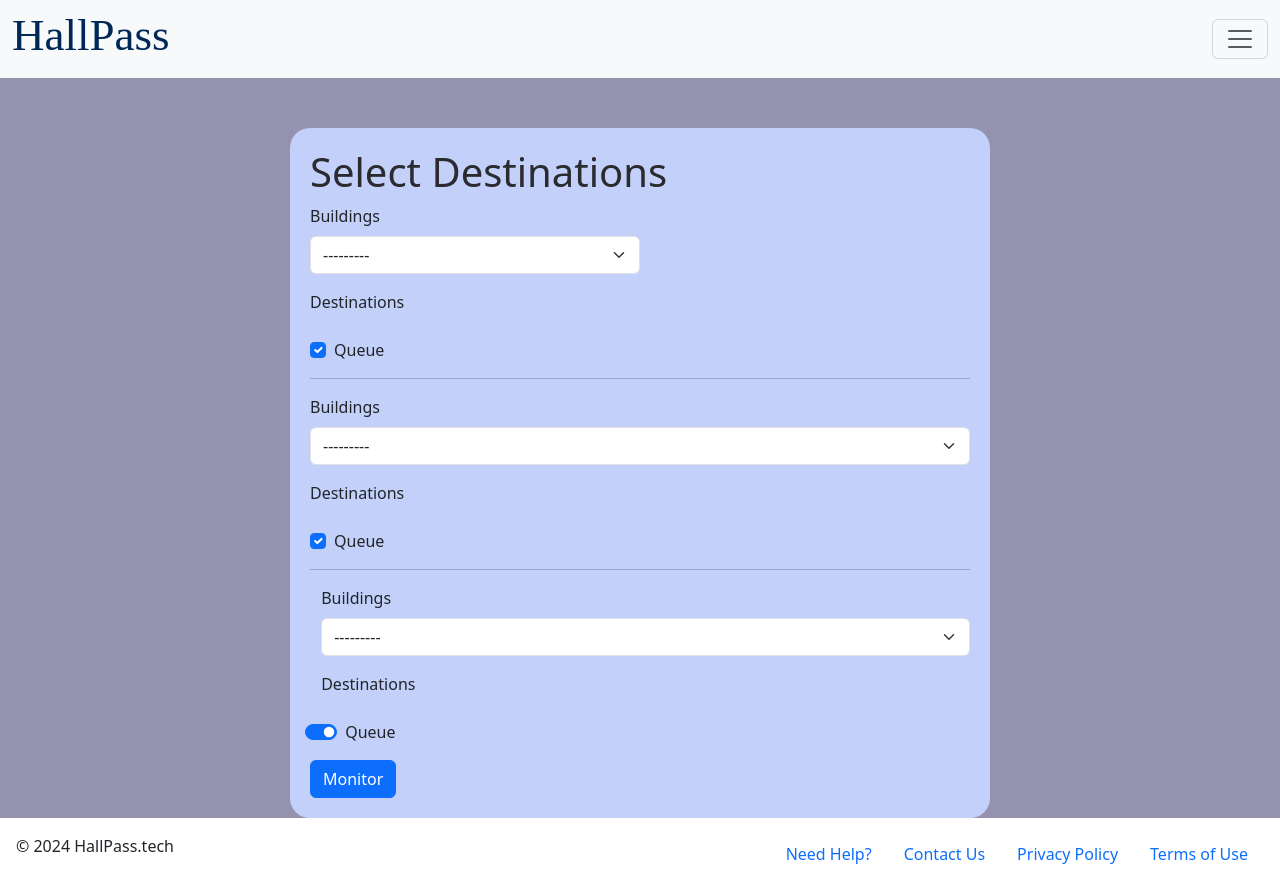
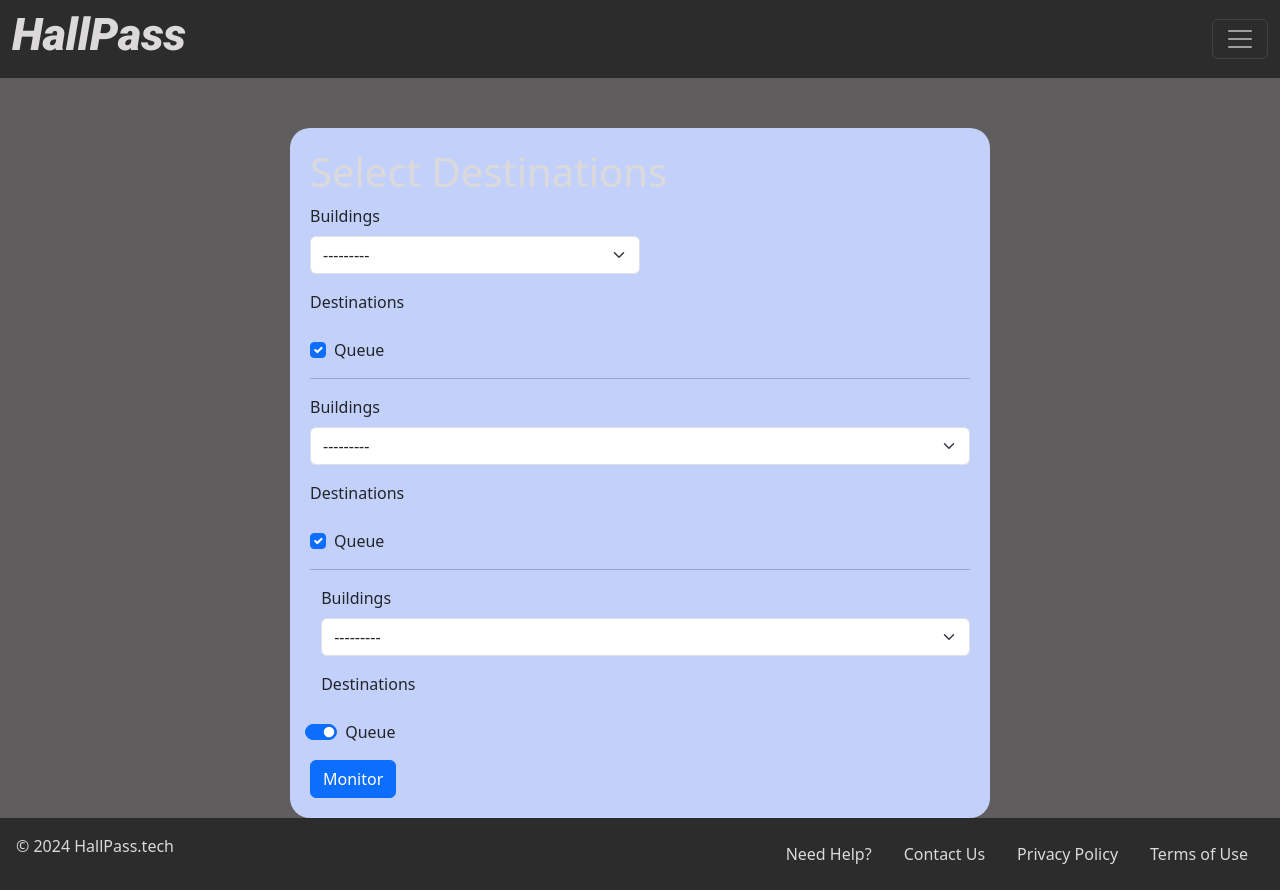
Before and after one commit to worcestertechnicalhighschool/hallpass, a Django app: page /dashboard in a window 1280 px wide. Run offline with Django 4.2, Linux system fonts and the light colour scheme; the visitor is signed in with stand-in values (Sample User, id 1); data that the repository does not hold is empty; style sheets or scripts are compiled from the project's sources; some libraries are stand-ins or nearby versions.

Commit message:
color redesign

```diff
--- a/hallpass/passes/static/scss/hallpass/components/brand.scss
+++ b/hallpass/passes/static/scss/hallpass/components/brand.scss
@@ -1,3 +1,10 @@
+.brand{
+    font-family: "Roboto", semorif;
+    font-style: italic;
+    font-weight: bold;
+    font-size: 45px;
+}
+
 .brand a{
     color: $primary;
     text-decoration: none;
--- a/hallpass/passes/static/scss/hallpass/components/buttons.scss
+++ b/hallpass/passes/static/scss/hallpass/components/buttons.scss
@@ -5,6 +5,7 @@
     flex-wrap: wrap;
     row-gap: 15px;
 }
+
 
 // .btn {
 
--- a/hallpass/passes/static/scss/hallpass/layout.scss
+++ b/hallpass/passes/static/scss/hallpass/layout.scss
@@ -14,9 +14,6 @@ body {
 h1 {
     color: $header-font-color;
 }
-a, a:visited {
-    color: $link-color;
-}
 
 body {
     background-color: $body-color;
@@ -24,4 +21,27 @@ body {
 
 .site-footer {
     background-color: $navbar-color;
+    color: $primary;
 }
+
+.navbar {
+    background-color: $navbar-color;
+}
+
+.navbar-dark .navbar-nav .nav-link {
+    color: $link-color;
+    text-decoration: none;
+    transition: $soft;
+    &:hover, &:focus, &:active {
+        color: $primary-hover;
+    }
+}
+
+.nav-link {
+    color: $link-color;
+    text-decoration: none;
+    transition: $soft;
+    &:hover, &:focus, &:active {
+        color: $primary-hover;
+    }
+}
--- a/hallpass/passes/static/scss/hallpass/pages/dashboard.scss
+++ b/hallpass/passes/static/scss/hallpass/pages/dashboard.scss
@@ -79,8 +79,3 @@
     }
 
 }
-
-.brand{
-    font-family: Trajan;
-    font-size: 45px;
-}
--- /dev/null
+++ b/hallpass/passes/static/scss/hallpass/pages/front-page.scss
@@ -0,0 +1,3 @@
+.front-page{
+  background-color: #5f5d5d;
+}
--- a/hallpass/passes/static/scss/hallpass/variables.scss
+++ b/hallpass/passes/static/scss/hallpass/variables.scss
@@ -1,15 +1,15 @@
-$navbar-color: #ffffff;
-$header-font-color: rgb(42, 42, 47);
-$body-color: #9592b0;
+$navbar-color: #2d2c2c;
+$header-font-color: #dbd9d9;
+$body-color: #5f5d5d;
 $drop-shadow: 2px 2px 8px rgba(0, 0, 0, 0.53);
 $pass-bg-color: #0000004f;
 $pass-font-color: rgb(255, 255, 255);
 $edge-rounding: 10px;
 $disabled-log: #4e4e4ebe;
 // Colors
-$primary: hsl(212, 100%, 17%);
-$primary-hover: hsl(212, 100%, 50%);
-$link-color: #022864;
+$primary: #dbd9d9;
+$primary-hover: #79a2cc;
+$link-color: #dbd9d9;
 
 // Transition
 $soft: 0.3s all ease;
--- a/hallpass/passes/static/scss/style.scss
+++ b/hallpass/passes/static/scss/style.scss
@@ -11,3 +11,4 @@
 // Pages
 @import "hallpass/pages/login.scss";
 @import "hallpass/pages/dashboard.scss";
+@import "hallpass/pages/front-page.scss";
--- a/hallpass/passes/templates/base.html
+++ b/hallpass/passes/templates/base.html
@@ -15,14 +15,15 @@
     <!-- Google Fonts -->
     <link rel="preconnect" href="https://fonts.googleapis.com">
     <link rel="preconnect" href="https://fonts.gstatic.com" crossorigin>
-    <link href="https://fonts.googleapis.com/css2?family=Roboto:wght@500&family=Yellowtail&display=swap" rel="stylesheet">
+    <link href="https://fonts.googleapis.com/css2?family=Roboto:ital,wght@0,400;1,900&display=swap" rel="stylesheet">
+    <link href="https://fonts.googleapis.com/css2?family=Oswald:wght@200&display=swap" rel="stylesheet">
     <!-- Custom CSS -->
     <link rel="stylesheet" type="text/css" href="{% sass_src 'scss/style.scss' %}">
   </head>
   <body>
 
     <header>
-        <nav class="navbar  navbar-light bg-light">
+        <nav class="navbar navbar-dark">
           <div class="container-fluid">
             <h1 class="brand"><a href="{% url 'home' %}">HallPass</a></h1>
             {% if request.user.is_authenticated %}
--- a/hallpass/passes/urls.py
+++ b/hallpass/passes/urls.py
@@ -10,7 +10,7 @@ urlpatterns = [
     path("time_out", views.time_out, name='time_out'),
     path("time_in", views.time_in, name='time_in'),
     path("change_location", views.change_location, name='change_location'),
-
+    path("front_page", views.front_page, name='front_page'),
 
     # Static Pages required for OAuth and SEO
     path('about/', vs.about, name='about'),
--- a/hallpass/passes/views.py
+++ b/hallpass/passes/views.py
@@ -146,3 +146,9 @@ def dashboard(request):
         profile_form = ProfileForm(instance=request.user.profile)
 
     return render(request, 'pages/dashboard.html', { 'form': profile_form,})
+
+
+def front_page(request):
+    if request.method == 'POST':
+        pass
+    return render(request, 'pages/front_page.html', {})
```
Also changed, not shown: hallpass/passes/templates/pages/front_page.html (added, +8 -0 lines).
